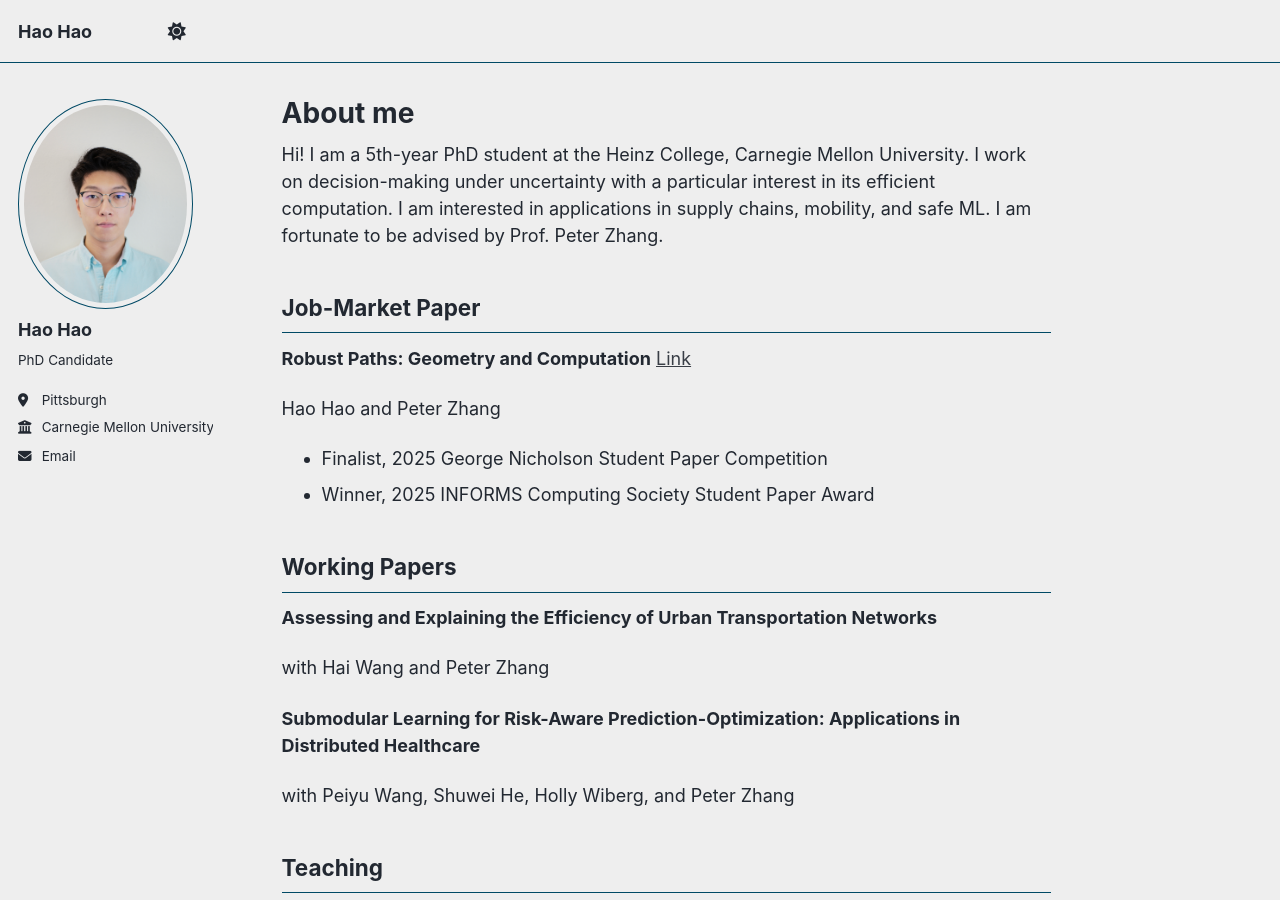
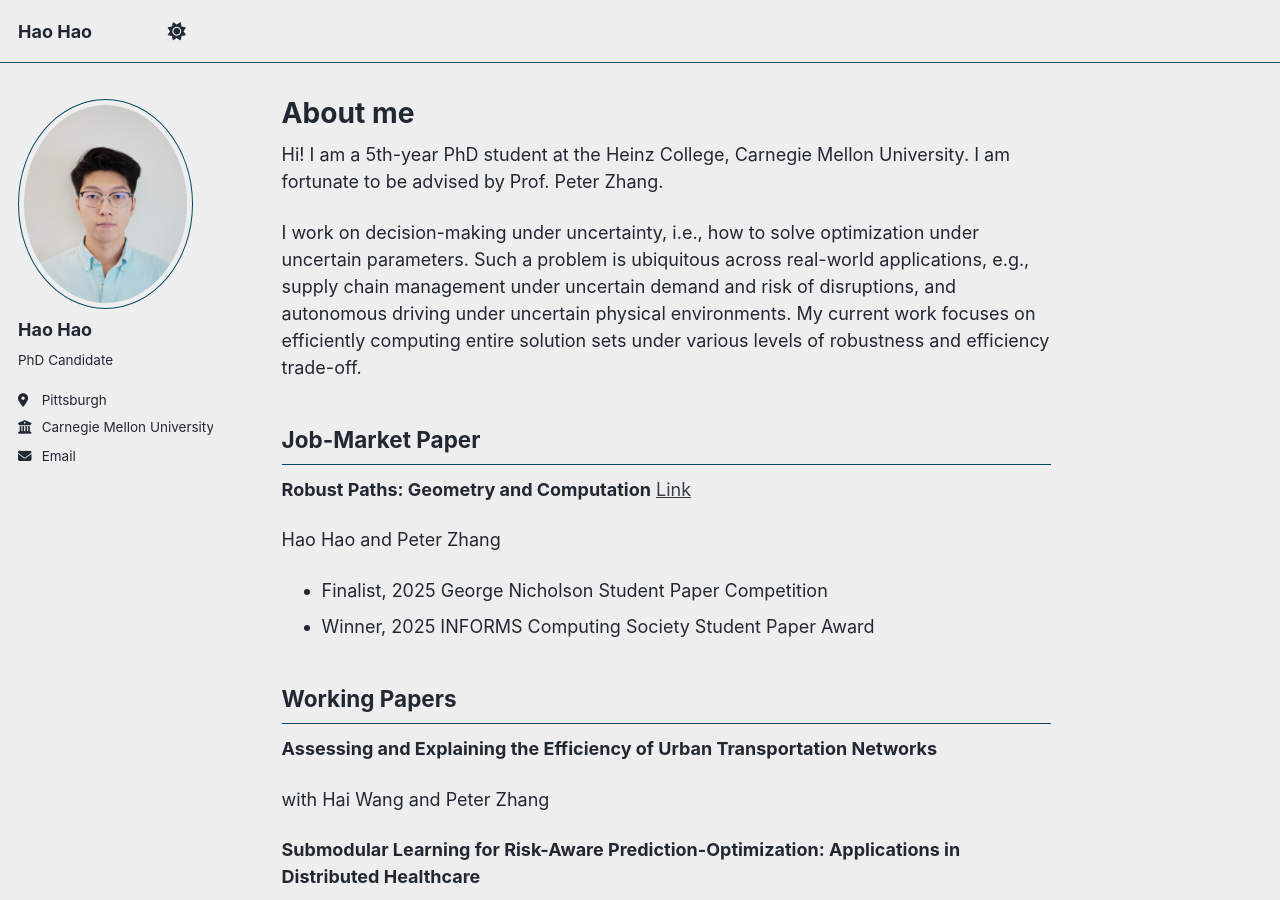
Before and after one commit to haohaocmu/haohaocmu.github.io, a Jekyll site: the page built from _pages/about.md, in a window 1280 px wide and 900 px high. Built offline with Jekyll 4.4.1, drawn with Linux system fonts in a browser that asks for light colours; a script that is not in the unit is left out.

Commit message:
Update about.md

```diff
--- a/_pages/about.md
+++ b/_pages/about.md
@@ -7,7 +7,11 @@ redirect_from:
   - /about.html
 ---
 
-Hi! I am a 5th-year PhD student at the Heinz College, Carnegie Mellon University. I work on decision-making under uncertainty with a particular interest in its efficient computation. I am interested in applications in supply chains, mobility, and safe ML. I am fortunate to be advised by Prof. Peter Zhang.
+Hi! I am a 5th-year PhD student at the Heinz College, Carnegie Mellon University. I am fortunate to be advised by Prof. Peter Zhang.
+
+I work on decision-making under uncertainty, i.e., how to solve optimization under uncertain parameters. Such a problem is ubiquitous across real-world applications, e.g., supply chain management under uncertain demand  and risk of disruptions, and autonomous driving under uncertain physical environments. My current work focuses on efficiently computing entire solution sets under various levels of robustness and efficiency trade-off.
+
+
 
 
 ## Job-Market Paper
```
